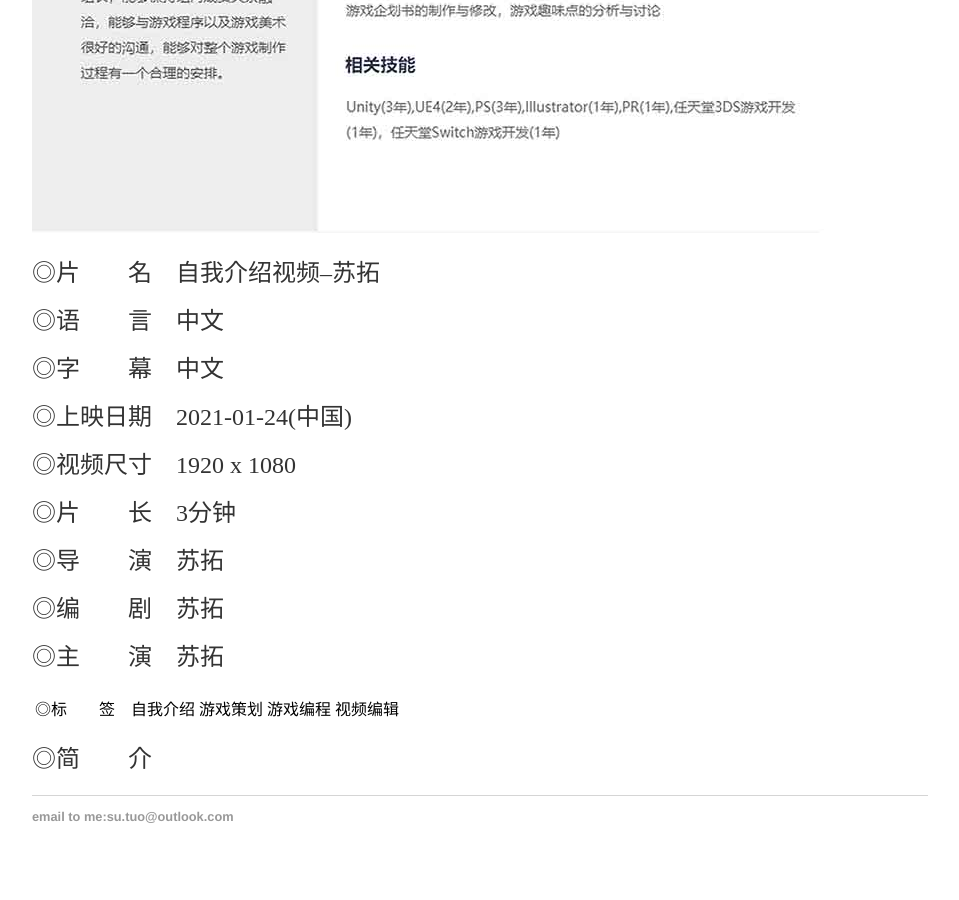
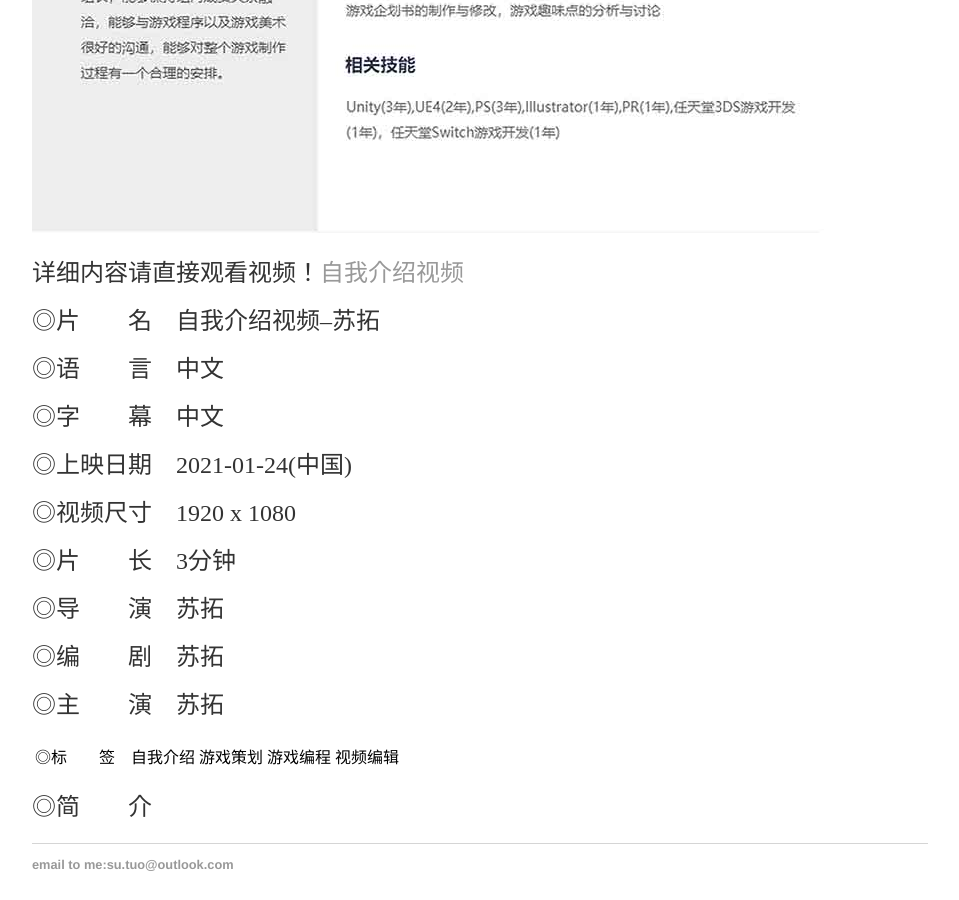
Before and after one commit to SotakuStudio/SotakuStudio.github.io, a Jekyll site: the page built from _posts/2021-12-30-chnresume.md, in a window 1280 px wide and 900 px high, scrolled down 2330 px. Shown: the whole window, without its empty margins (160-1119 px from the left). Built offline with Jekyll 4.4.1, drawn with Linux system fonts in a browser that asks for light colours.

Commit message:
Update 2021-12-30-chnresume.md

```diff
--- a/_posts/2021-12-30-chnresume.md
+++ b/_posts/2021-12-30-chnresume.md
@@ -8,6 +8,8 @@ date: 2021-12-30
 详细内容请直接观看视频！[自我介绍视频](https://1drv.ms/v/s!Aj9fktzHJKNciN02BrABSgitCyzcvw?e=68vd63)
 
 ![Image text](https://github.com/SotakuStudio/SotakuStudio.github.io/blob/main/chnblog/image/chnresume.jpg?raw=true)
+
+详细内容请直接观看视频！[自我介绍视频](https://1drv.ms/v/s!Aj9fktzHJKNciN02BrABSgitCyzcvw?e=68vd63)
 
 ◎片　　名　自我介绍视频--苏拓
 
```
